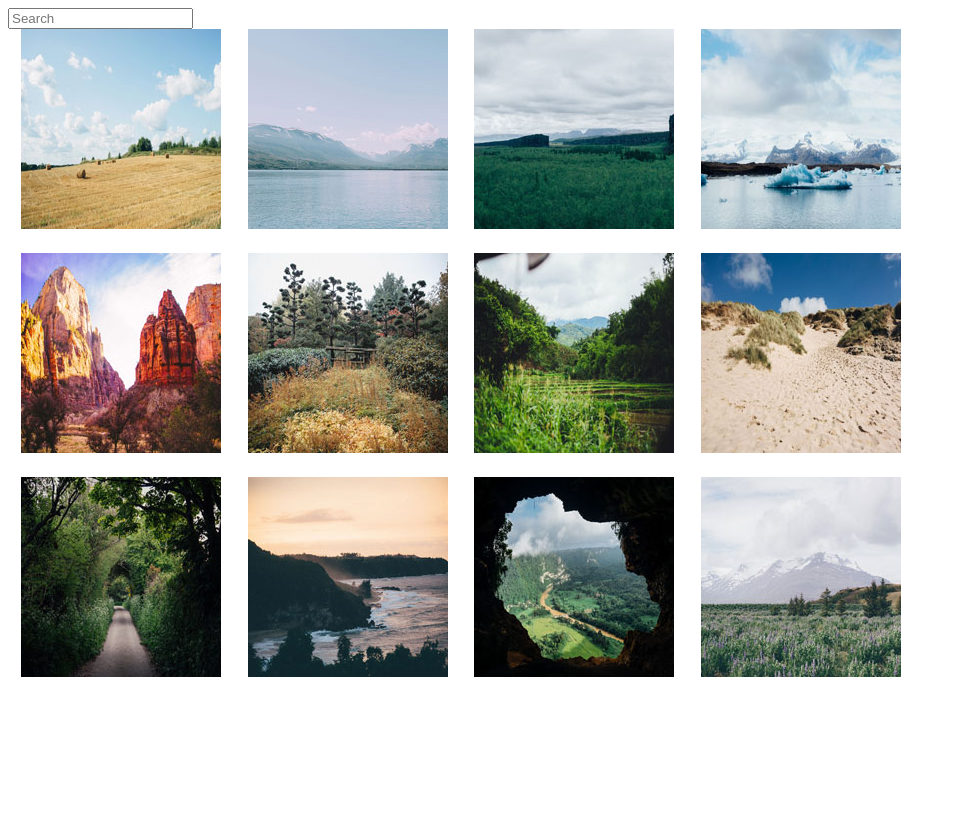
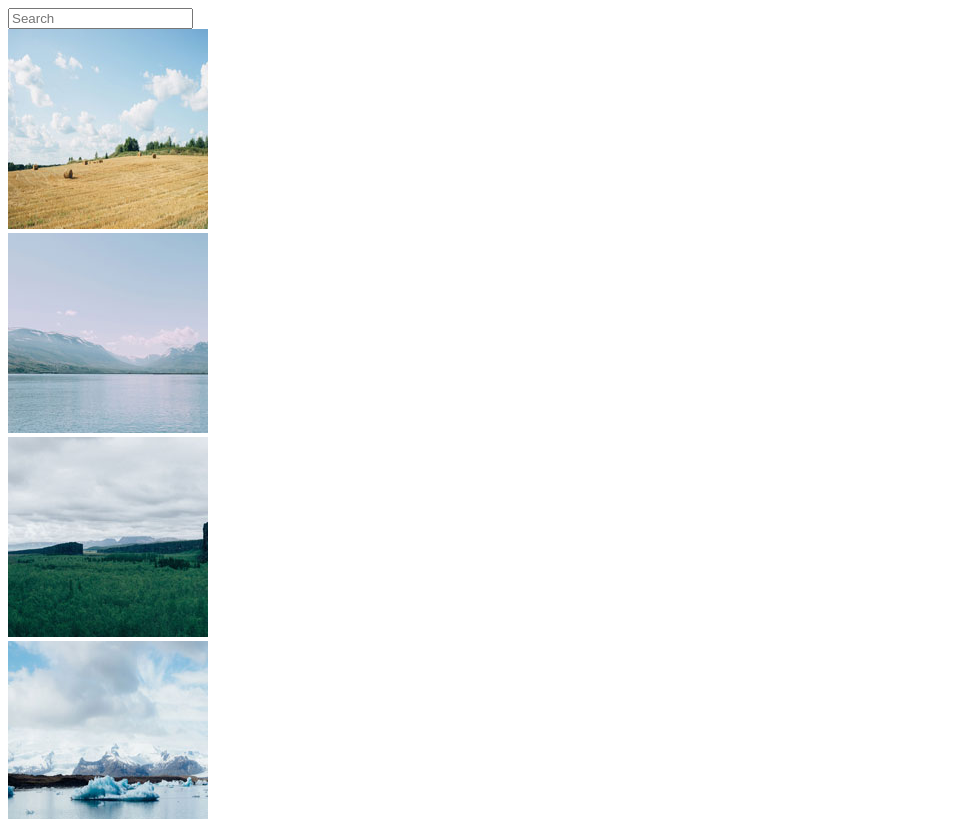
Before and after one commit to AStevens323/TechDegree-Project-5, a plain HTML site: page index.html in a window 1280 px wide. Shown: the top 819 px of the page, without its empty margins (0-956 px from the left). Drawn offline with Linux system fonts and the light colour scheme; files that its build step writes are made by us from their sources.

Commit message:
Start over.

```diff
--- a/css/styles.css
+++ b/css/styles.css
@@ -4,14 +4,7 @@
 }
 
 .grid-wrapper {
-    max-width: 1030px;
+    max-width: 1000px;
     display: grid;
-    grid-template-columns: repeat(4,22%);
-    grid-row-gap: 20px;
-    justify-items: center;
-}
-
-main {
-
 
 }
```
Also changed, not shown: index.html (+2 -0 lines).
